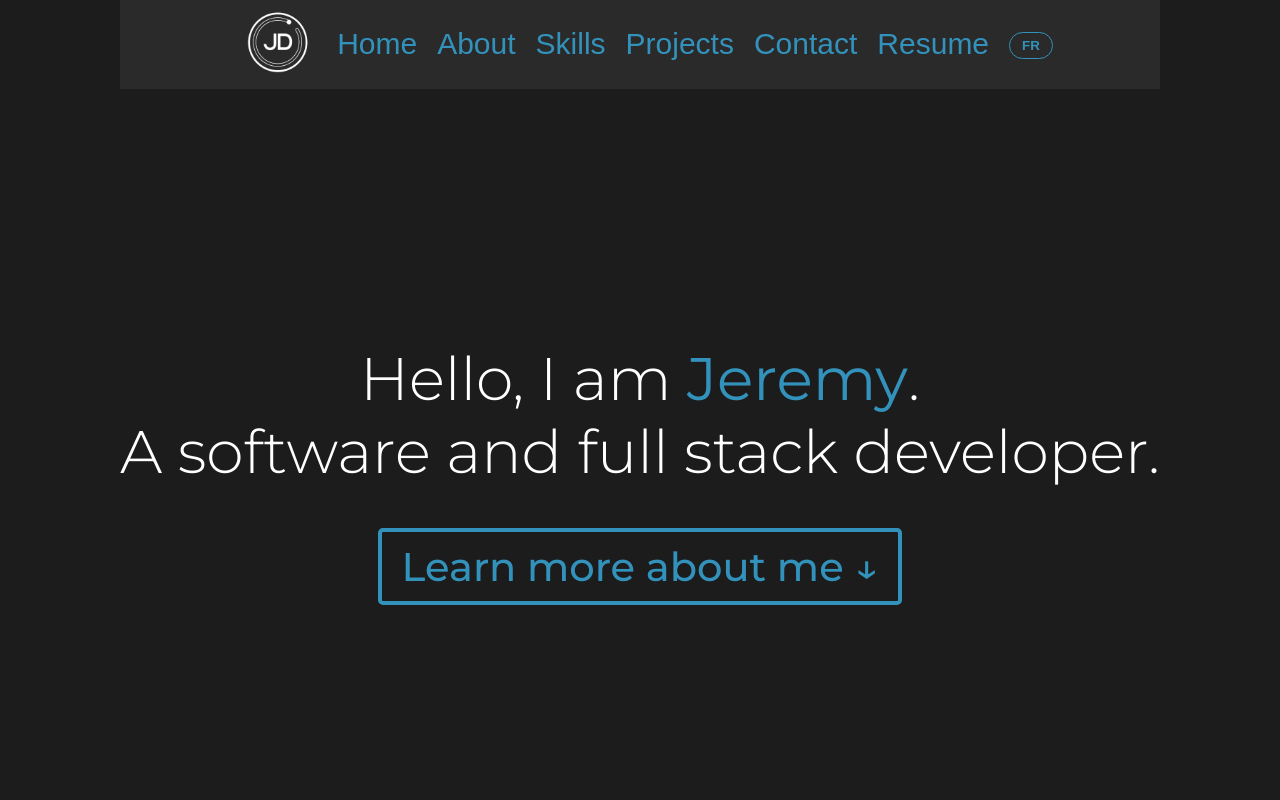
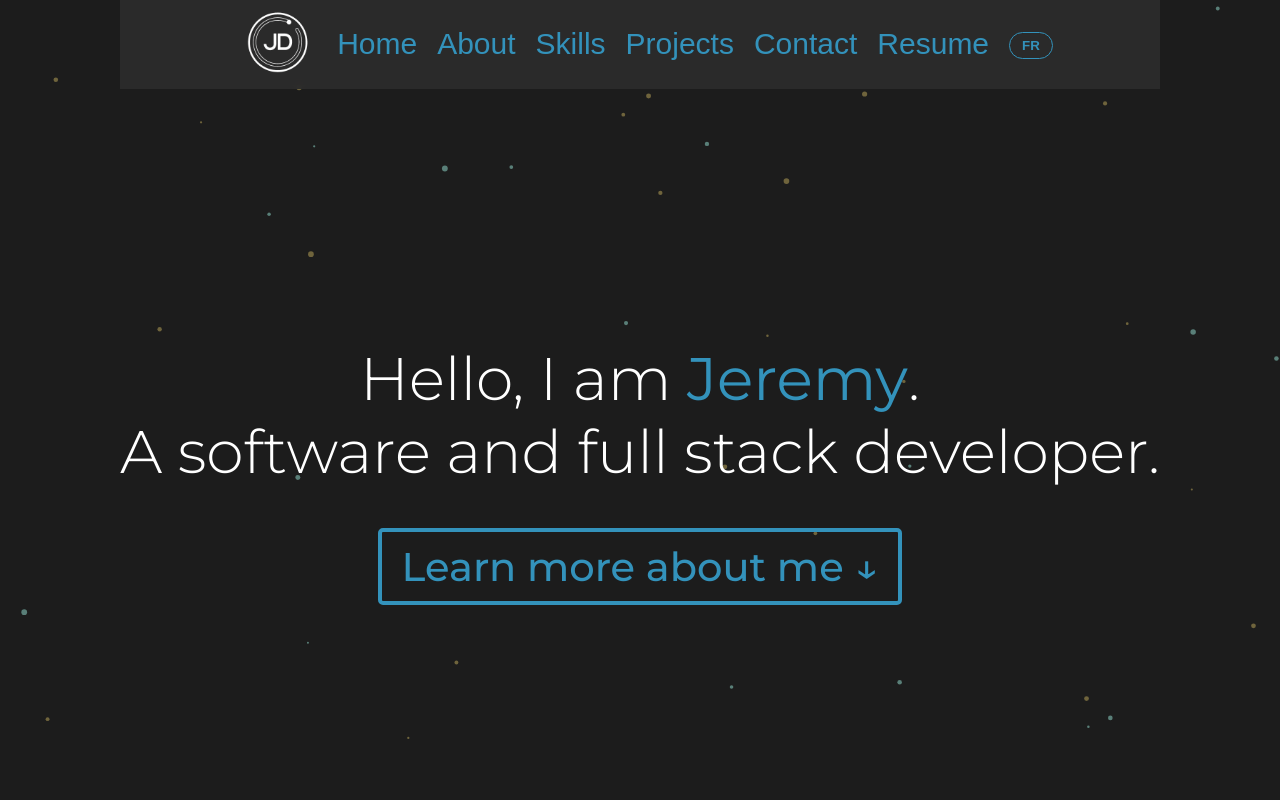
Before and after one commit to Dubzy08/personal-portfolio, a React (Vite) app: page / in a window 1280 px wide. Shown: the top 800 px of the page. Built offline with nearby package versions, Linux system fonts and the light colour scheme.

Commit message:
Minor visual improvements

```diff
--- a/src/App.jsx
+++ b/src/App.jsx
@@ -24,8 +24,9 @@ function App() {
     const { t } = useTranslation();
 
     return (
-        <>
-            {/* <ParticleBackground className='main-bg'/> */}
+        <div className='app-container'>
+            <ParticleBackground id='tsparticles'/>
+            <div className='content'>
                 <NavigationBar className='nav-bar'/>
                 <div className='welcome-screen'>
                     <Home/>
@@ -64,7 +65,8 @@ function App() {
                     <Resume/>
                 </section>
                 <Footer/>
-        </>
+            </div>
+        </div>
     );
 }
 
--- a/src/Particle.jsx
+++ b/src/Particle.jsx
@@ -25,7 +25,7 @@ const ParticlesBackground = () => {
     },
     fpsLimit: 120,
     particles: {
-      color: { value: "#96e1d3" }, // Using your --secondary-color
+      color: { value: ["#96e1d3", "#c2ac5c"]}, // Using your --secondary-color
       move: {
         enable: true,
         speed: 1,
--- a/src/SkillCard.css
+++ b/src/SkillCard.css
@@ -9,7 +9,7 @@
     height: 90px;
     border: 4px solid transparent;
     border-radius: 20px;
-    background: var(--border-gradiant);
+    background: var(--border-gradient);
     padding: 10px;
     margin-left: 10px;
     margin-right: 10px;
--- a/src/index.css
+++ b/src/index.css
@@ -3,8 +3,8 @@
 :root{
     --primary-color: #3392bb;
     --secondary-color: #addcd4;
-    --primary-gradiant: linear-gradient(to bottom right, var(--secondary-color) 0%, var(--primary-color) 100%) border-box;
-    --border-gradiant:  linear-gradient(#1c1c1c, #1c1c1c) padding-box,
+    --primary-gradient: linear-gradient(to bottom right, var(--secondary-color) 0%, var(--primary-color) 100%) border-box;
+    --border-gradient:  linear-gradient(#1c1c1c, #1c1c1c) padding-box,
                         linear-gradient(to bottom right, var(--secondary-color) 0%, var(--primary-color) 100%) border-box;
 }
 
@@ -41,8 +41,14 @@ textarea{
     font-family: 'Montserrat', sans-serif;
 }
 
-.main-bg{
+#tsparticles{
+    position: relative;
     z-index: -1;
+}
+
+.content{
+    position: relative;
+    z-index: 1;
 }
 
 .welcome-screen{
```
Lines whose indentation alone changed are shown as unchanged.
